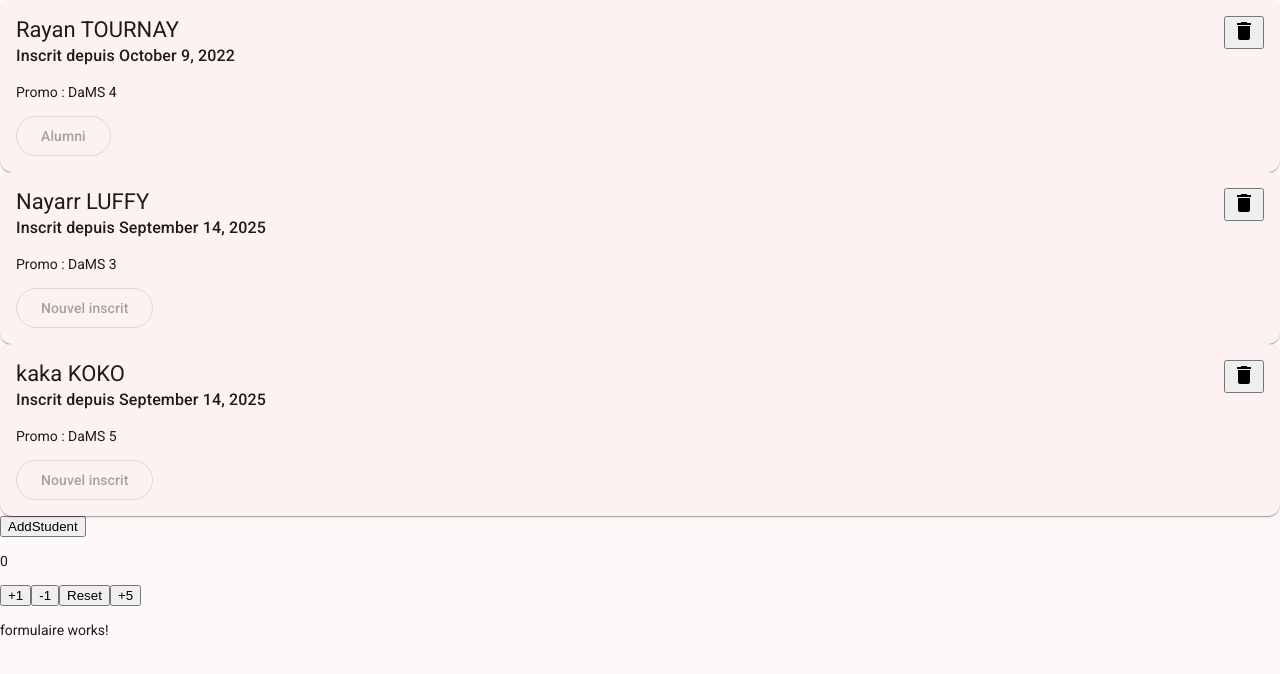
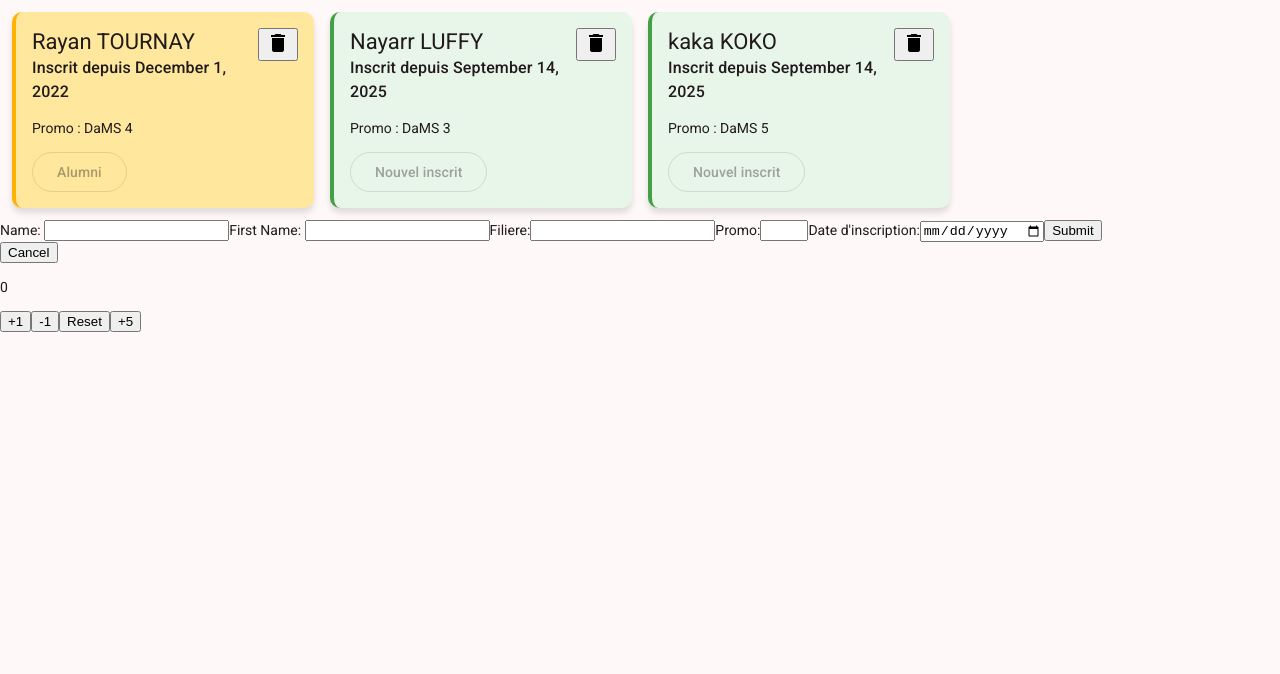
Before and after one commit to Nayarrr/AWI, an Angular app in the folder R-app/: page / in a window 1280 px wide. Both pictures are taken after a click on the button "AddStudent". Shown: the top 674 px of the page. Built offline with nearby package versions, Linux system fonts and the light colour scheme.

Commit message:
Changement graphiques

```diff
--- a/R-app/src/app/app.html
+++ b/R-app/src/app/app.html
@@ -1,4 +1,2 @@
-<!-- <app-student-card/> -->
 <app-student-list/>
 <app-counter/>
-<app-formulaire/>
--- a/R-app/src/app/formulaire/formulaire.html
+++ b/R-app/src/app/formulaire/formulaire.html
@@ -1 +1,18 @@
-<p>formulaire works!</p>
+<form (submit)="onSubmit($event)">
+  <label for="name">Name:
+  <input type="text" id="name" name="name" required/> </label>
+
+  <label for="firstname">First Name:
+  <input type="text" id="firstname" name="firstname" required/></label>
+
+  <label for = "filiere ">Filiere:</label>
+  <input type = "text" id = "filiere" name = "filiere" required>
+
+  <label for="promo">Promo:</label>
+  <input type="number" id="promo" name="promo" required min="1" max="5">
+
+  <label for="date">Date d'inscription:</label>
+  <input type="date" id="date"  name="date" required>
+
+  <button type="submit">Submit</button>
+</form>
--- a/R-app/src/app/formulaire/formulaire.ts
+++ b/R-app/src/app/formulaire/formulaire.ts
@@ -1,19 +1,35 @@
 import { Component, output } from '@angular/core';
-import {Student } from '../student/student';
+import { Student } from '../student/student';
 
 
 @Component({
   selector: 'app-formulaire',
+  standalone : true,
   imports: [],
   templateUrl: './formulaire.html',
   styleUrl: './formulaire.scss'
 })
+
 export class Formulaire {
   newStudent = output<Student>();
-
   private generateId(): number {
     return Math.floor(Math.random() * 10000);
   }
 
+  onSubmit(event : Event) : void{
+    event.preventDefault(); //Empêche le rechargement de la page
 
+    const form = event.target as HTMLFormElement
+    const formData = new FormData(form)
+
+    const student =  new Student(
+      this.generateId(),
+      formData.get('firstname') as string,
+      formData.get('name') as string,
+      formData.get('filiere') as string,
+      Number(formData.get('promo')),
+      new Date(formData.get('date') as string));
+
+    this.newStudent.emit(student);
+  }
 }
--- a/R-app/src/app/student-card/student-card.html
+++ b/R-app/src/app/student-card/student-card.html
@@ -4,7 +4,10 @@
 @if(student()){
     @let st = student()!;
 
-    <mat-card class="student-card">
+    <mat-card class="student-card"
+              [class.alumni]="st.date.getFullYear() < 2023"
+              [class.etudiant]="st.date.getFullYear() === 2023 || st.date.getFullYear() === 2024"
+              [class.nouvelinscrit]="st.date.getFullYear() > 2024">
       <mat-card-header>
         <mat-card-title>{{st.firstname }} {{st.name | uppercase}}</mat-card-title>
         <mat-card-subtitle>Inscrit depuis {{st.date | date:'longDate'}}</mat-card-subtitle>
--- a/R-app/src/app/student-card/student-card.scss
+++ b/R-app/src/app/student-card/student-card.scss
@@ -0,0 +1,37 @@
+.student-card{
+  width: 100%;
+  max-width: 320px;
+  border-radius: 10px;
+  box-shadow: 0 5px 6px rgba(0,0,0,0.12);
+  display: flex;
+  flex-direction: column;
+}
+
+.student-card:hover{
+  transform: translateY(-6px);
+  box-shadow: 0 6px 18px rgba(0,0,0,0.18);
+}
+
+.student-card .mat-card-header, .student-card .mat-card-content{
+  padding: 12px 16px;
+}
+
+.student-card button[mat-icon-button]{
+  min-width: 36px;
+  height: 36px;
+  line-height: 36px;
+  padding: 0;
+}
+
+.student-card.alumni{
+  background: #ffe89d;
+  border-left: 4px solid #ffb300;
+}
+.student-card.etudiant{
+  background: #e3f2fd;
+  border-left: 4px solid #1e88e5;
+}
+.student-card.nouvelinscrit{
+  background: #e8f5e9;
+  border-left: 4px solid #43a047;
+}
--- a/R-app/src/app/student-list/student-list.html
+++ b/R-app/src/app/student-list/student-list.html
@@ -1,5 +1,11 @@
+<div class="cards">
 @for (student of students; track student.id){
     <app-student-card [student] = "student" (remove) = "onDelete($event)"></app-student-card>
 }
+</div>
 
-<button (click)= "addStudent()">AddStudent</button>
+@if (showForm) {
+  <app-formulaire (newStudent)="addStudent($event)"></app-formulaire>
+}
+
+<button (click)="toggleForm()">{{ showForm ? 'Cancel' : 'AddStudent' }}</button>
--- a/R-app/src/app/student-list/student-list.scss
+++ b/R-app/src/app/student-list/student-list.scss
@@ -0,0 +1,7 @@
+.cards {
+  display: grid;
+  grid-template-columns: repeat(auto-fill, minmax(260px, 1fr));
+  gap: 16px;
+  align-items: start;
+  padding: 12px;
+}
--- a/R-app/src/app/student-list/student-list.ts
+++ b/R-app/src/app/student-list/student-list.ts
@@ -11,13 +11,20 @@ import { Formulaire } from '../formulaire/formulaire';
 })
 export class StudentList {
 
-  students : Student[] = [new Student(1,"Rayan", "Tournay","DaMS",4, new Date(2022,9,9)),
+  students : Student[] = [new Student(1,"Rayan", "Tournay","DaMS",4, new Date(2022,11,1)),
                           new Student(2,"Nayarr", "Luffy","DaMS",3, new Date()),
                           new Student(3,"kaka", "koko","DaMS",5, new Date())
                         ]
 
-  addStudent(){
+  showForm : boolean = false;
 
+  toggleForm(): void {
+    this.showForm = !this.showForm;
+  }
+
+  addStudent(student: Student){
+    this.students = [...this.students, student];
+    this.showForm = false;
   }
 
   onDelete(id : number | null ){
--- a/R-app/src/app/student/student.ts
+++ b/R-app/src/app/student/student.ts
@@ -9,10 +9,6 @@ export class Student{
         public date : Date,
     ){}
 
-    get fullname(): string{
-        return '${this.firstname} ${this.name}'
-    }
-
     get isFinalYear():boolean{
         return this.promo === 5
     }
```
